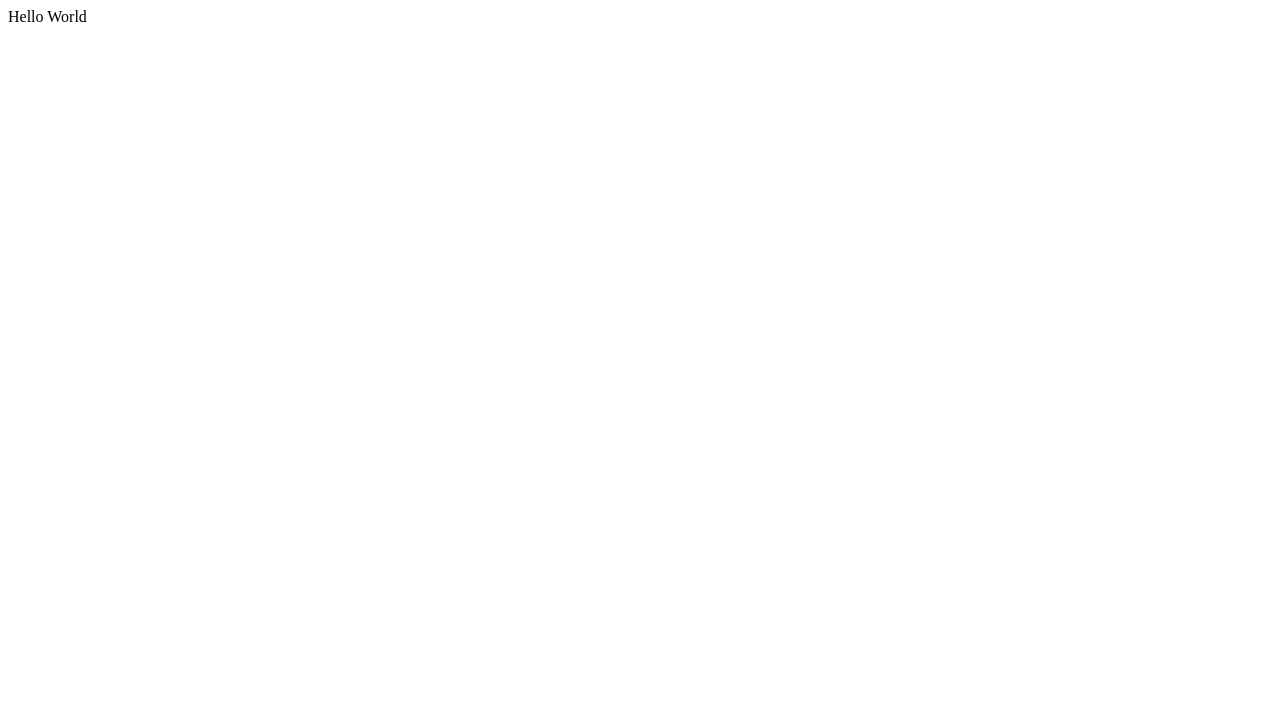
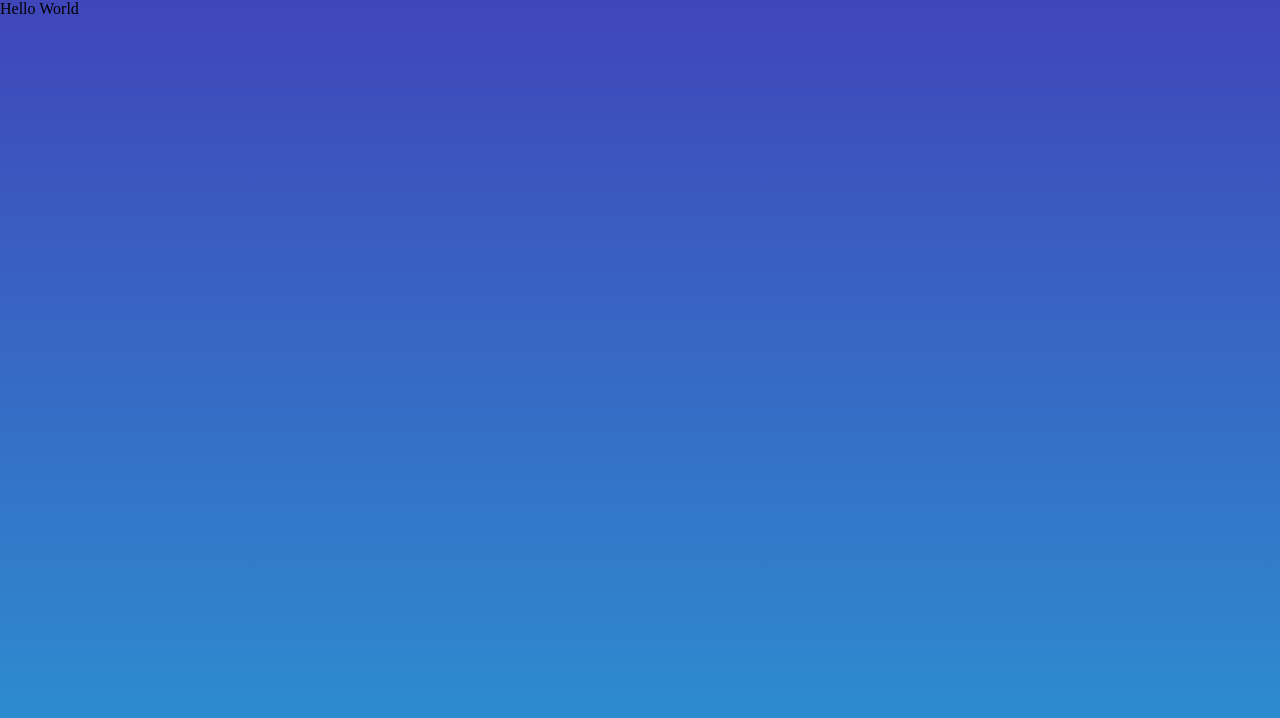
Before and after one commit to lyraddigital/react-weather-app-youtube, a React (Create React App) app: page / in a window 1280 px wide. Shown: the top 718 px of the page. Built offline with nearby package versions, Linux system fonts and the light colour scheme.

Commit message:
background

```diff
--- a/src/App.css
+++ b/src/App.css
@@ -0,0 +1,10 @@
+.mainContainer {
+    display: grid;
+}
+
+.layoutContainer {
+    min-height: 100vh;
+    background: linear-gradient(to bottom,
+            rgba(43, 50, 178, 0.9) 0%,
+            rgba(20, 136, 204, 0.9) 100%);
+}
--- a/src/App.tsx
+++ b/src/App.tsx
@@ -2,9 +2,11 @@ import './App.css';
 
 function App() {
   return (
-    <div>
-      Hello World
-    </div>
+    <main className="mainContainer">
+      <div className="layoutContainer">
+        Hello World
+      </div>
+    </main>
   );
 }
 
--- a/src/index.css
+++ b/src/index.css
@@ -0,0 +1,14 @@
+* {
+    margin: 0;
+    padding: 0;
+    box-sizing: border-box;
+}
+
+html {
+    font-size: 10px;
+}
+
+body {
+    display: grid;
+    font-size: 1.6rem;
+}
```
